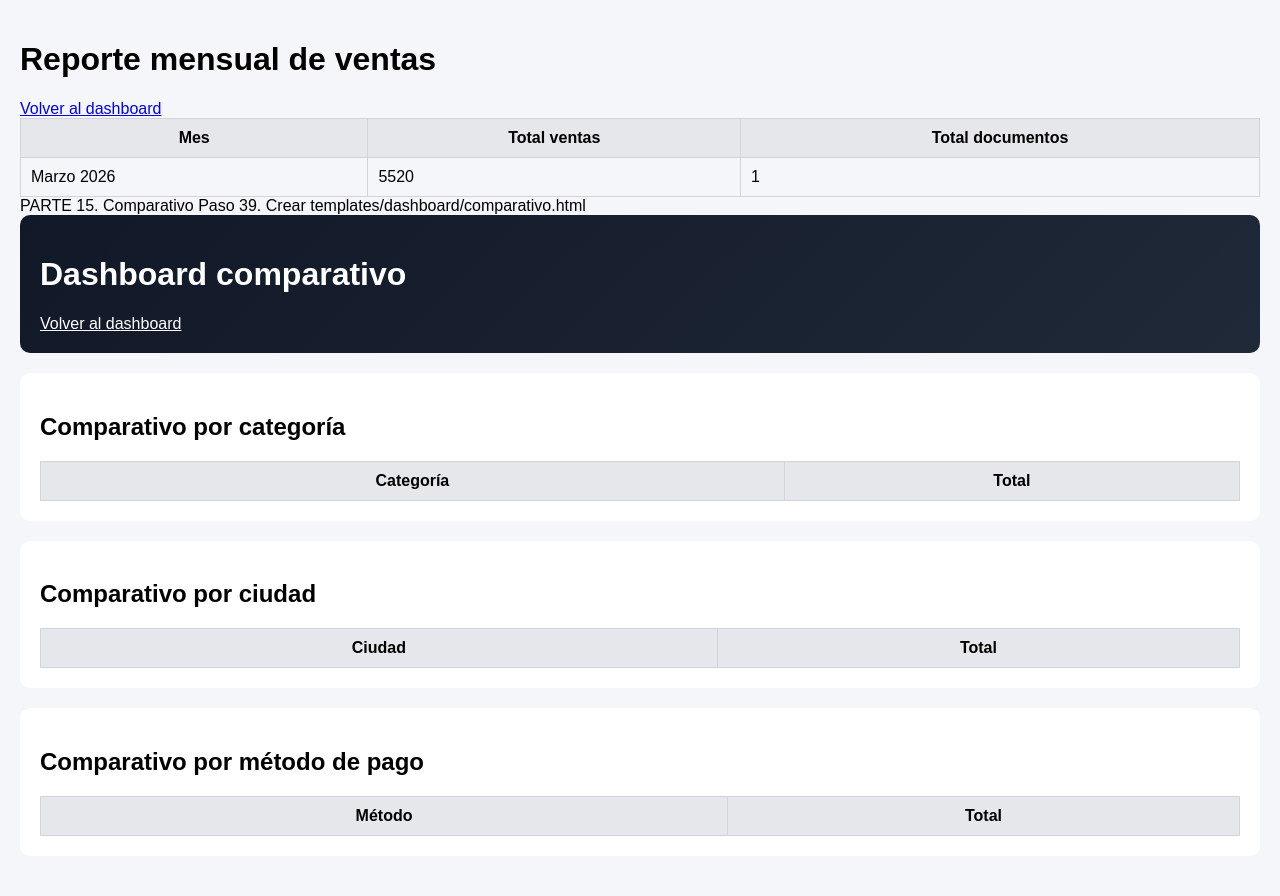
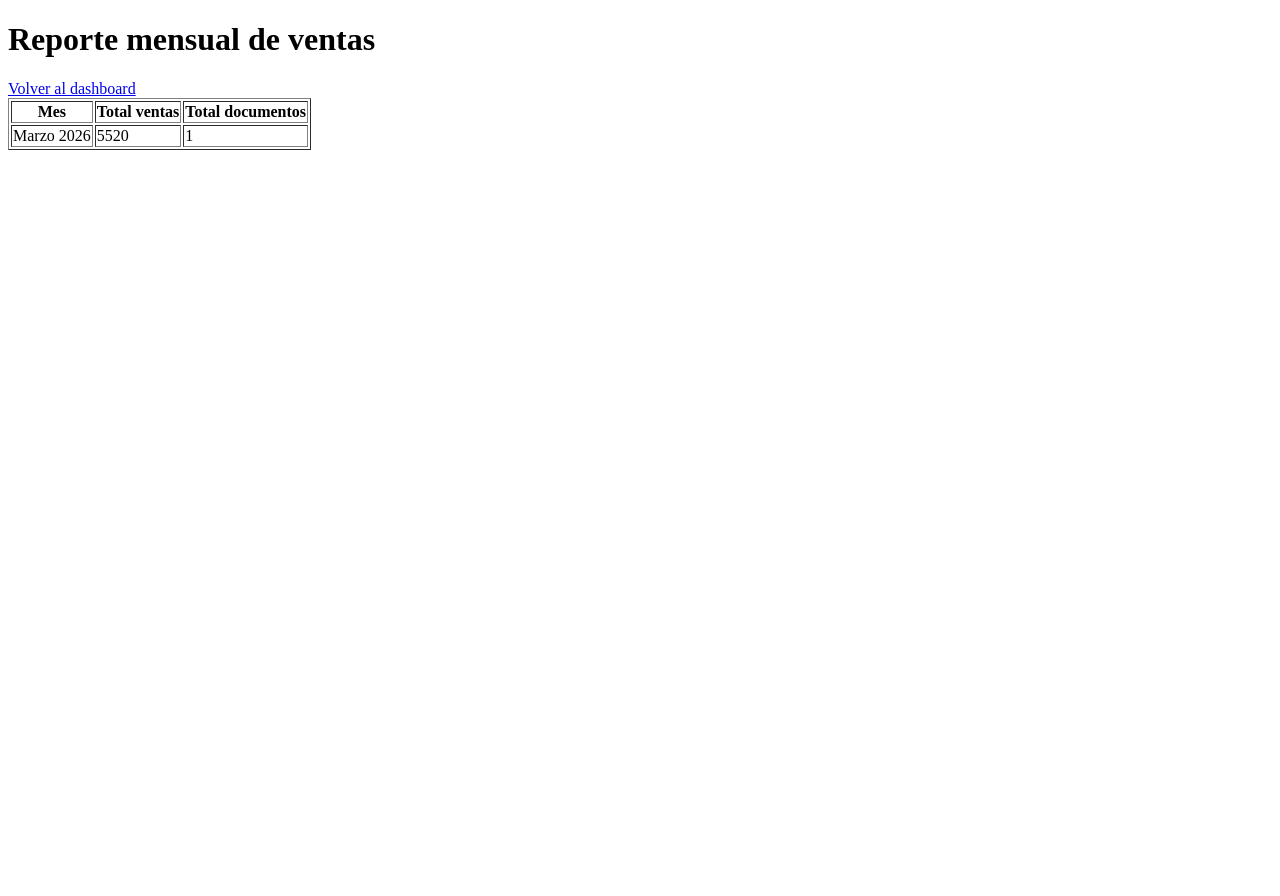
Before and after one commit to Andrea-GH/Mosqueteros, a Django app: page /reportes/mensual/ in a window 1280 px wide. After the commit the page ends 150 px from the top, so only its background shows below. Run offline with Django 5.2, Linux system fonts and the light colour scheme; data comes from the database, SQL or seed files in the repository; lists and menus that the app fills with data are empty.

Commit message:
reporte_ mensual

```diff
--- a/templates/dashboard/reporte_mensual.html
+++ b/templates/dashboard/reporte_mensual.html
@@ -23,95 +23,3 @@
  </table>
 </body>
 </html>
-PARTE 15. Comparativo
-Paso 39. Crear templates/dashboard/comparativo.html
-<!DOCTYPE html>
-<html lang="es">
-<head>
- <meta charset="UTF-8">
- <title>Comparativo</title>
- <style>
- body {
- font-family: Arial, sans-serif;
- background: #f4f6f9;
- margin: 0;
- padding: 20px;
- }
- .header {
- background: linear-gradient(135deg, #111827, #1f2937);
- color: white;
- padding: 20px;
- border-radius: 10px;
- margin-bottom: 20px;
- }
- .card {
- background: white;
- padding: 20px;
- border-radius: 10px;
- margin-bottom: 20px;
- }
- table {
- width: 100%;
- border-collapse: collapse;
- }
- th, td {
- border: 1px solid #d1d5db;
- padding: 10px;
- }
- th {
- background: #e5e7eb;
- }
- </style>
-</head>
-<body>
-<div class="header">
- <h1>Dashboard comparativo</h1>
- <a href="{% url 'inicio' %}" style="color:white;">Volver al dashboard</a>
-</div>
-<div class="card">
- <h2>Comparativo por categoría</h2>
- <table>
- <tr>
- <th>Categoría</th>
- <th>Total</th>
- </tr>
- {% for item in comparativo_categorias %}
- <tr>
- <td>{{ item.producto__categoria__nombre }}</td>
- <td>{{ item.total }}</td>
- </tr>
- {% endfor %}
- </table>
-</div>
-<div class="card">
- <h2>Comparativo por ciudad</h2>
- <table>
- <tr>
- <th>Ciudad</th>
- <th>Total</th>
- </tr>
- {% for item in comparativo_ciudades %}
- <tr>
- <td>{{ item.sucursal__ciudad }}</td>
- <td>{{ item.total }}</td>
- </tr>
- {% endfor %}
- </table>
-</div>
-<div class="card">
- <h2>Comparativo por método de pago</h2>
- <table>
- <tr>
- <th>Método</th>
- <th>Total</th>
- </tr>
- {% for item in comparativo_metodos %}
- <tr>
- <td>{{ item.metodo_pago__nombre }}</td>
- <td>{{ item.total }}</td>
- </tr>
- {% endfor %}
- </table>
-</div>
-</body>
-</html>
```
